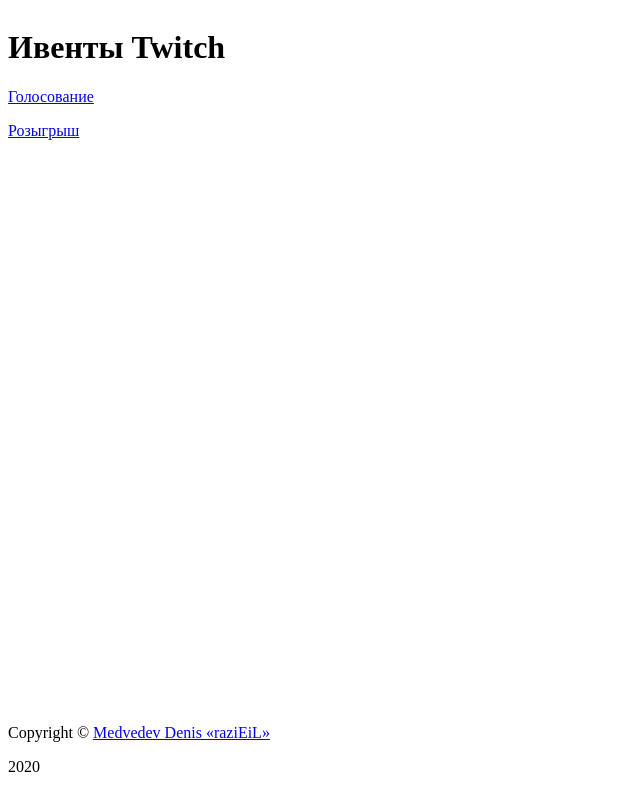
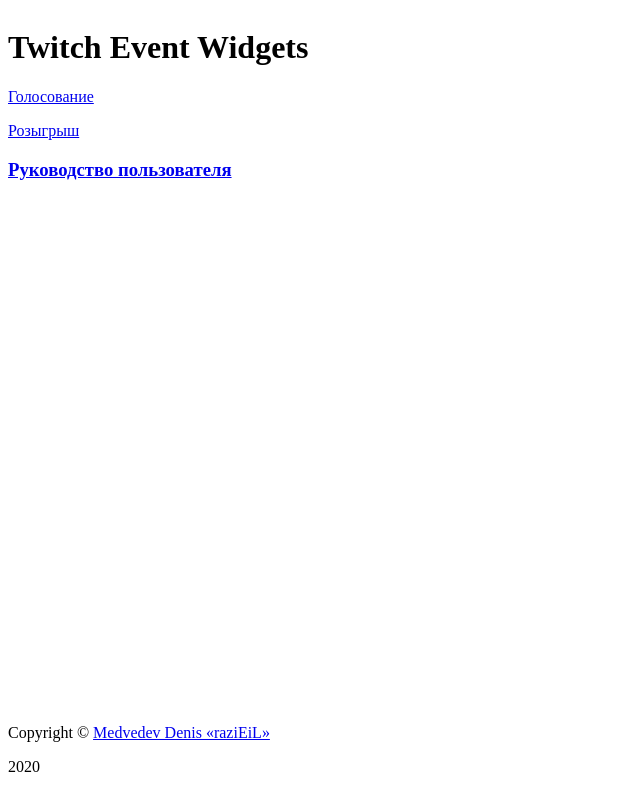
Before and after one commit to raziEiL/twitch-widgets, a website: page src/frontend/index.html in a window 1280 px wide. Shown: the whole page, without its empty margins (0-640 px from the left). Drawn offline with nearby package versions, Linux system fonts and the light colour scheme; files that its build step writes are made by us from their sources.

Commit message:
rename html titles

```diff
--- a/src/frontend/index.html
+++ b/src/frontend/index.html
@@ -12,12 +12,15 @@
 
 <body class="index-body">
     <main class="index-main text-center">
-        <h1>Ивенты Twitch</h1>
+        <h1>Twitch Event Widgets</h1>
         <a href="vote.html">
             <p>Голосование</p>
         </a>
         <a href="draw.html">
             <p>Розыгрыш</p>
+        </a>
+        <a href="https://github.com/raziEiL/twitch-events/blob/master/README.MD">
+            <h3>Руководство пользователя</h3>
         </a>
     </main>
     <footer>
```
Also changed, not shown: src/frontend/vote.html (+1 -1 lines).
